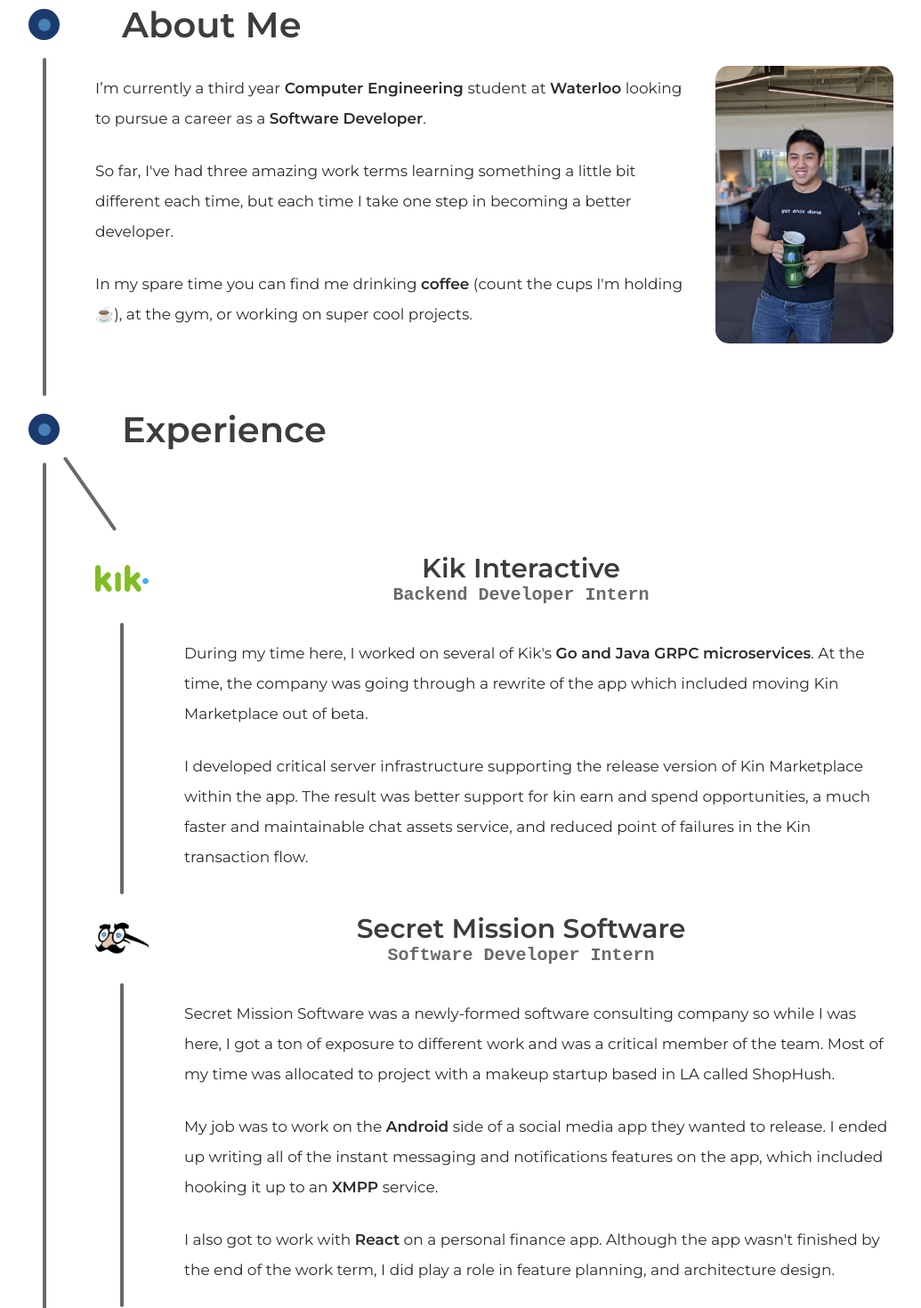
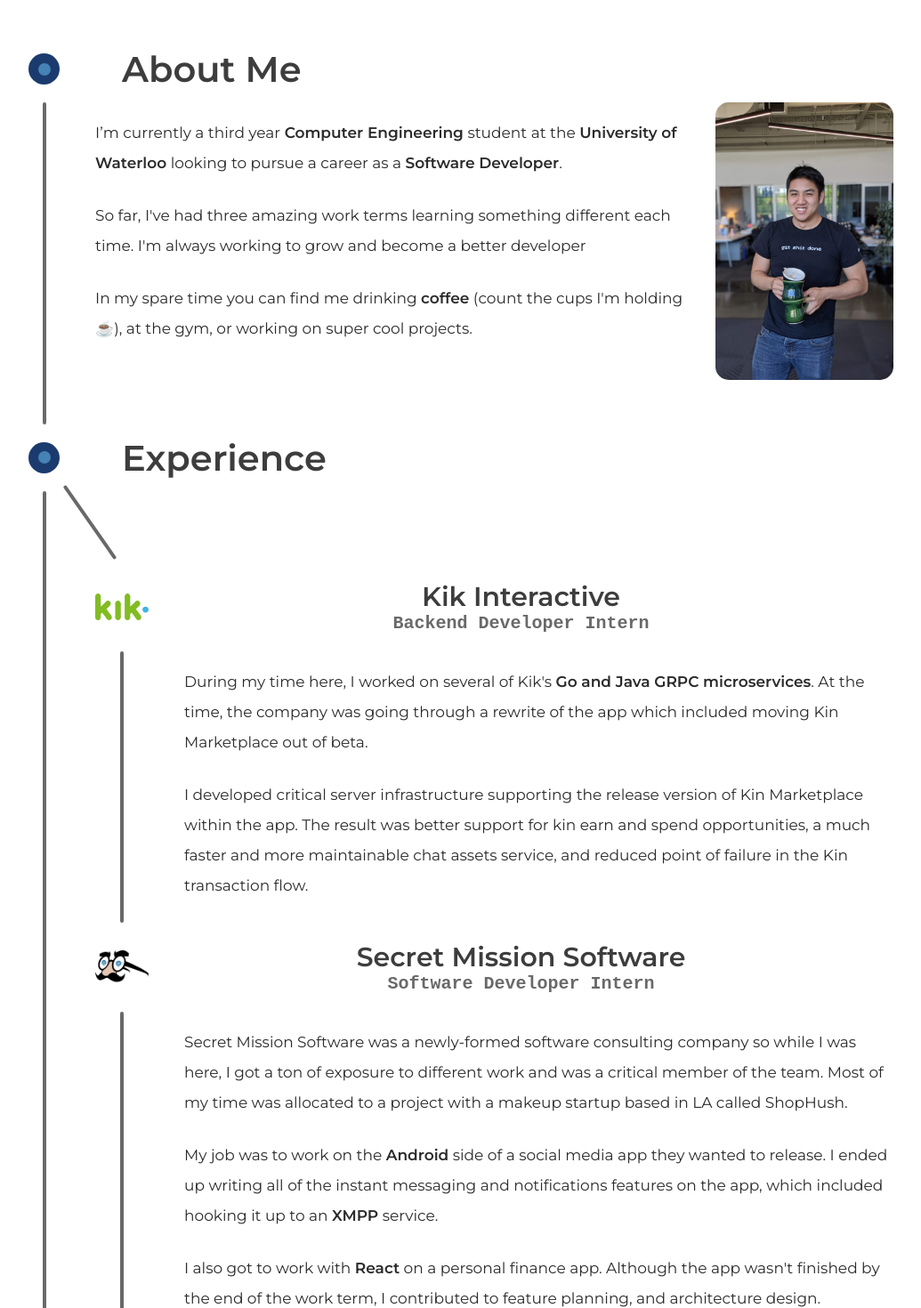
Before and after one commit to ericklikan/erickleon.com, a React (Create React App) app: page / in a window 1280 px wide. Shown: the part 860-2330 px from the top of the page at 89% size, without its empty margins (132-1167 px from the left). Built offline with nearby package versions, Linux system fonts and the light colour scheme.

Commit message:
ally's feedback

```diff
--- a/src/sections/About.tsx
+++ b/src/sections/About.tsx
@@ -28,6 +28,9 @@
 		margin-left: 0px;
 	}
 `
+const RefContainer = styled.div`
+	padding-top: 50px;
+`
 
 interface IProps {
 	aboutRef: React.Ref<HTMLDivElement>
@@ -36,19 +39,19 @@
 class About extends React.Component<IProps> {
 	public render() {
 		return (
-			<div ref={this.props.aboutRef}>
+			<RefContainer ref={this.props.aboutRef}>
 				<Section title="About Me">
 					<FlexContainer>
 						<TextContainer>
 							<TextContent>
-								I’m currently a third year <b>Computer Engineering</b> student at{' '}
-								<b>Waterloo</b> looking to pursue a career as a{' '}
+								I’m currently a third year <b>Computer Engineering</b> student at
+								the <b>University of Waterloo</b> looking to pursue a career as a{' '}
 								<b>Software Developer</b>.
 							</TextContent>
 							<TextContent>
-								So far, I've had three amazing work terms learning something a
-								little bit different each time, but each time I take one step in
-								becoming a better developer.
+								So far, I've had three amazing work terms learning something
+								different each time. I'm always working to grow and become a better
+								developer
 							</TextContent>
 							<TextContent>
 								In my spare time you can find me drinking <b>coffee</b> (count the
@@ -65,7 +68,7 @@
 					</FlexContainer>
 					<EndSpace />
 				</Section>
-			</div>
+			</RefContainer>
 		)
 	}
 }
--- a/src/sections/Experience.tsx
+++ b/src/sections/Experience.tsx
@@ -40,8 +40,8 @@
 					<TextContent>
 						I developed critical server infrastructure supporting the release version of
 						Kin Marketplace within the app. The result was better support for kin earn
-						and spend opportunities, a much faster and maintainable chat assets service,
-						and reduced point of failures in the Kin transaction flow.
+						and spend opportunities, a much faster and more maintainable chat assets
+						service, and reduced point of failure in the Kin transaction flow.
 					</TextContent>
 				</ExperienceSubSection>
 				<ExperienceSubSection
@@ -53,8 +53,8 @@
 					<TextContent>
 						Secret Mission Software was a newly-formed software consulting company so
 						while I was here, I got a ton of exposure to different work and was a
-						critical member of the team. Most of my time was allocated to project with a
-						makeup startup based in LA called ShopHush.
+						critical member of the team. Most of my time was allocated to a project with
+						a makeup startup based in LA called ShopHush.
 					</TextContent>
 					<TextContent>
 						My job was to work on the <b>Android</b> side of a social media app they
@@ -64,8 +64,8 @@
 					</TextContent>
 					<TextContent>
 						I also got to work with <b>React</b> on a personal finance app. Although the
-						app wasn't finished by the end of the work term, I did play a role in
-						feature planning, and architecture design.
+						app wasn't finished by the end of the work term, I contributed to feature
+						planning, and architecture design.
 					</TextContent>
 				</ExperienceSubSection>
 				<ExperienceSubSection
```
